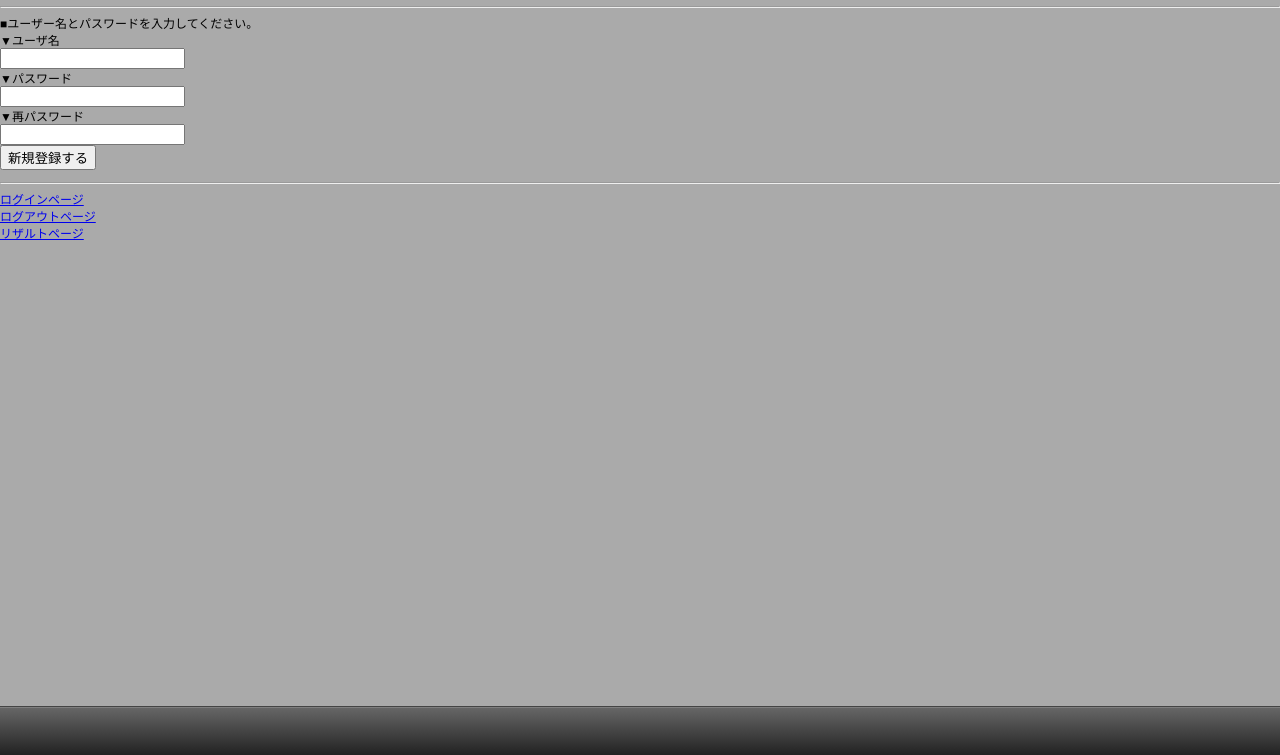
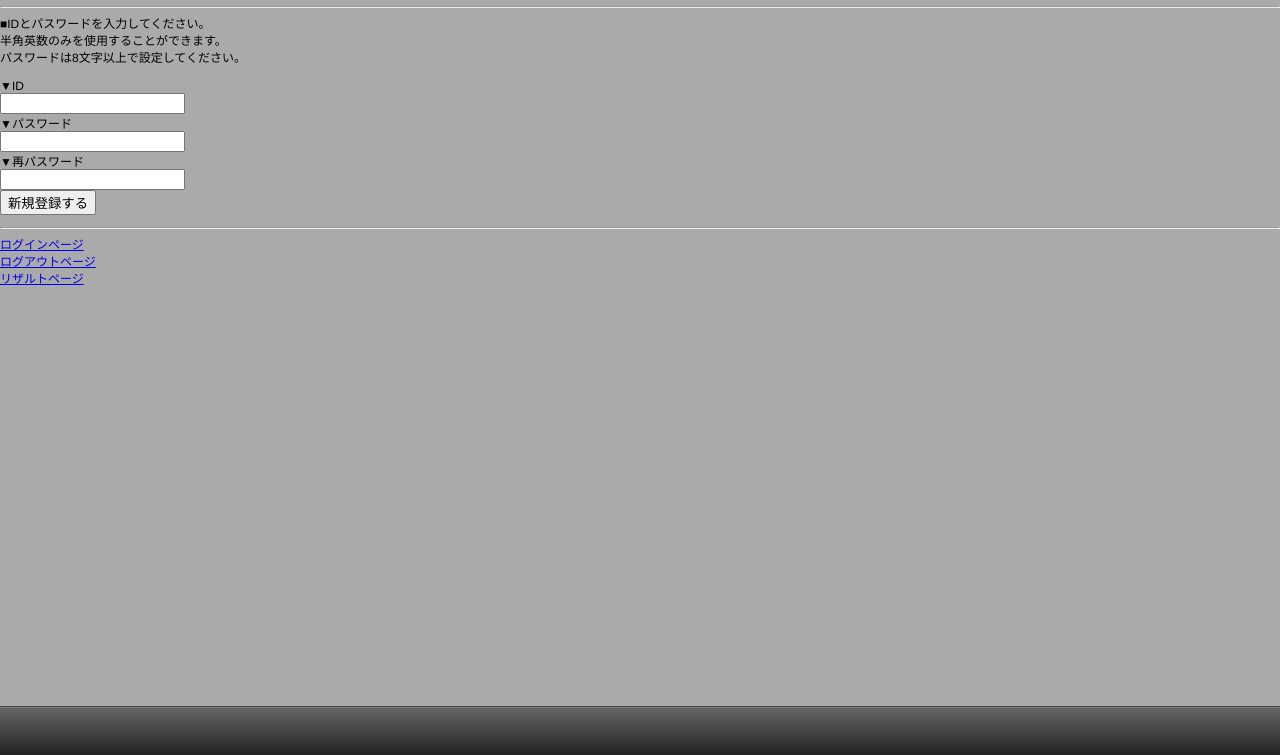
Before and after one commit to DA-morisue/battle_game, a PHP site: page /entry.php in a window 1280 px wide. Shown: the part 45-800 px from the top of the page. Run offline with PHP 8.4, Linux system fonts and the light colour scheme; the visitor is signed in with stand-in values (Sample User, id 1).

Commit message:
新規登録のIDとパスワードの入力チェック対応
IDとパスワードを半角英数のみ許可
パスワードは8文字以上256文字に制限
iscrollのinputタグが選択できない問題の修正

```diff
--- a/battle_game.css
+++ b/battle_game.css
@@ -65,4 +65,8 @@ h1{
 	width:100%;
 	padding:0;
 }
+#error {
+	color:red;
+}
+
 </style>
--- a/entry.php
+++ b/entry.php
@@ -6,16 +6,27 @@ include './include/db_access.php';
 // 新規登録ボタンが押されたかを判定
 if (isset($_POST["entry"])) {
 
+	$id = $_POST["new_user_id"];
+	$pass = $_POST["new_password"];
 
 	//値が入力されているか確認する
-	if ( $_POST["new_user_id"] == "" || $_POST["new_password"] == "" || $_POST["re_password"] == "") {
-		$error_message = "入力されていない値があります。<br>";	} elseif (!( $_POST["new_password"] == $_POST["re_password"])) {
-		//入力されたパスワードが一致しているか確認する
-		$error_message = "入力されたパスワードが一致していません。<br>";
+	if ( $id == "" || $pass == "" || $_POST["re_password"] == "") {
+		$error_message = "入力されていない値があります。";
+
+	//入力されたパスワードが一致しているか確認する
+	} elseif (!( $pass == $_POST["re_password"])) {
+		$error_message = "入力されたパスワードが一致していません。";
+
+	//入力されたidとパスワードが半角英数で構成されているか確認する
+	} elseif (!(preg_match("/^([a-zA-Z0-9])+$/", $id) && preg_match("/^([a-zA-Z0-9])+$/", $pass))) {
+		$error_message = "ID及びパスワードは半角英数のみ使用できます。";
+
+	//入力されたパスワードが8文字以上～256文字以内であるか確認する
+	} elseif (mb_strlen($pass) < 8 && mb_strlen($pass) > 256) {
+		$error_message = "パスワードは8文字以上～256文字以内で設定してください。";
+
+	//入力された情報に問題なければ登録処理を行う
 	} else {
-		//入力された情報に問題なければ登録処理を行う
-		$id = $_POST["new_user_id"];
-		$pass = $_POST["new_password"];
 		//DBからユーザー情報を取得
 		$link = db_access();
 		$result = mysql_query('SELECT * FROM user WHERE user_id = "'.$id.'";');
@@ -56,16 +67,38 @@ include './include/header.php';
 
 echo('<hr>');
 
+// 入力情報にエラーがある場合はエラーメッセージ表示
 if (isset($error_message)) {
-print '<font color="red">'.$error_message.'</font>';
+	print '<p id="error">'.$error_message.'</p>';
 }
 
 if (isset($entry)) {
-	echo($_POST["new_user_id"].'さんの新規登録に成功しました。<br><a href="./login.php">こちら</a>からログインしてください。');
-}else{echo ('
-	■ユーザー名とパスワードを入力してください。
+	//登録成功時はこちらを表示
+	echo(
+	$_POST["new_user_id"].'さんの新規登録に成功しました。<br>こちらからログインしてください。<br>
+	<hr>
+	<form action="login.php" method="POST">
+	▼ID<br><input type="text" name="user_id" value="" ><br>
+	▼パスワード<br><input type="password" name="password" value="" ><br>
+	<input type="submit" name="login" value="ログイン" >
+	</form>
+
+	<hr>
+	<a href="./entry.php">新規登録はこちら</a>
+	<hr>
+
+	<a href="./login.php">ログインページ</a><br>
+	<a href="./logout.php">ログアウトページ</a><br>
+	<a href="./result.php">リザルトページ</a><br>');
+}else{
+	//初アクセスor登録失敗時はこちらを表示
+	echo ('
+	■IDとパスワードを入力してください。<br>
+	半角英数のみを使用することができます。<br>
+	パスワードは8文字以上で設定してください。<br>
+	<br>
 	<form action="entry.php" method="POST">
-	▼ユーザ名<br><input type="text" name="new_user_id" value=""><br>
+	▼ID<br><input type="text" name="new_user_id" value=""><br>
 	▼パスワード<br><input type="password" name="new_password" value=""><br>
 	▼再パスワード<br><input type="password" name="re_password" value=""><br>
 	<input type="submit" name="entry" value="新規登録する" />
--- a/include/header.php
+++ b/include/header.php
@@ -10,18 +10,39 @@ echo('
 	<meta name="apple-mobile-web-app-capable" content="yes">
 	<meta name="apple-mobile-web-app-status-bar-style" content="black">
 	<title>battle_game</title>
+
+<!-- css -->
 	<link href="./battle_game.css" type="text/css" rel="stylesheet">
 
-
+<!-- javascript -->
 	<script type="text/javascript" src="./js/iscroll.js"></script>
 	<script type="text/javascript">
+
+<!--
 	var myScroll;
 	function loaded() {
 		myScroll = new iScroll("wrapper");
 	}
 	document.addEventListener("touchmove", function (e) { e.preventDefault(); }, false);
 	document.addEventListener("DOMContentLoaded", function () { setTimeout(loaded, 200); }, false);
+-->
+
+	var myScroll;
+	function loaded() {
+	    myScroll = new iScroll("wrapper", {
+	        useTransform: false,
+	        onBeforeScrollStart: function (e) {
+	            var target = e.target;
+	            while (target.nodeType != 1) target = target.parentNode;
+	            if (target.tagName != "SELECT" && target.tagName != "INPUT" && target.tagName != "TEXTAREA")
+	                e.preventDefault();
+	        }
+	    });
+	}
+	document.addEventListener("touchmove", function (e) { e.preventDefault(); }, false);
+	document.addEventListener("DOMContentLoaded", loaded, false);
 	</script>
+
 </head>
 <body>
 
--- a/login.php
+++ b/login.php
@@ -14,11 +14,11 @@ if (isset($_POST["login"])) {
 	//入力確認
 	//--------------------------------------
 	if (empty($_POST["password"])) {
-		$error_message = '<p class="error">パスワードが入っていません</p>';
+		$error_message = 'パスワードを入力してください。';
 	}
 
 	if (empty($_POST["user_id"])) {
-		$error_message = '<p class="error">IDが入っていません</p>';
+		$error_message = 'IDを入力してください。';
 	}
 
 	if (!isset($error_message)) {
@@ -76,7 +76,7 @@ echo('<hr>');
 
 // パスワード入力にエラーがある場合はエラーメッセージ表示
 if (isset($error_message)) {
-	print '<font color="red">'.$error_message.'</font>';
+	print '<p id="error">'.$error_message.'</p>';
 }
 ?>
 
```
